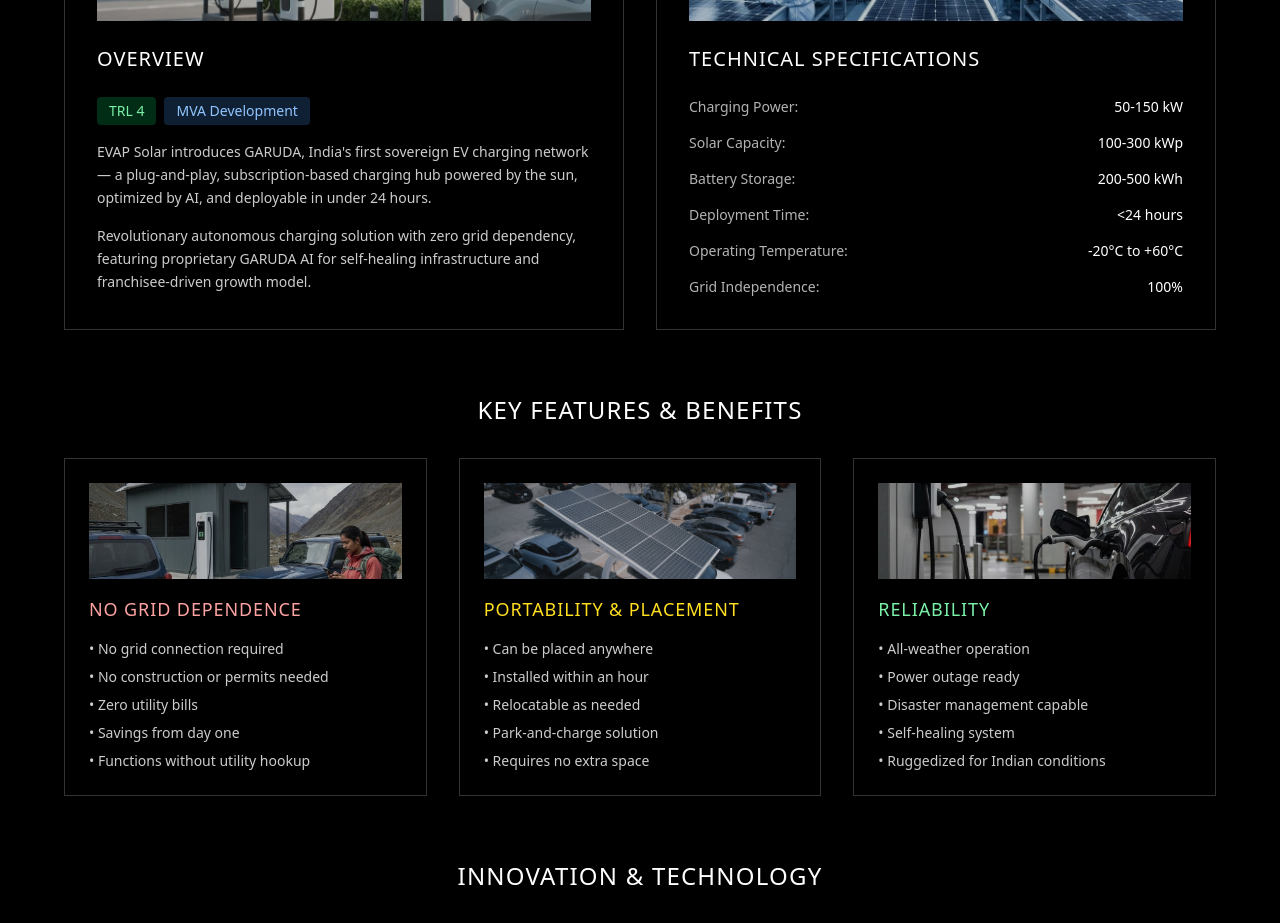
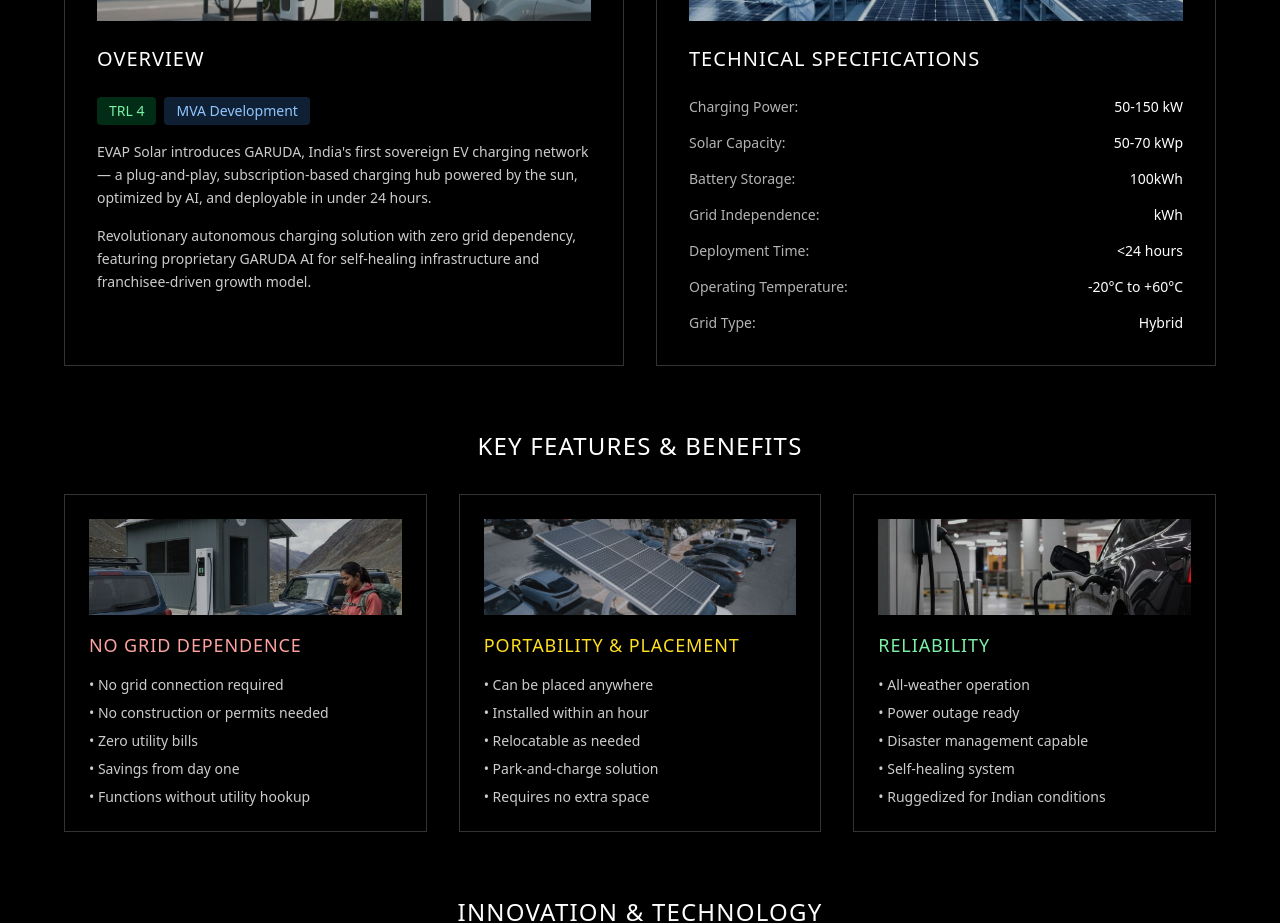
Before and after one commit to srivatsa-source/evapsolar_landing_page, a Next.js app: page /case-study/garuda-charging-station in a window 1280 px wide. Shown: the part 1020-1943 px from the top of the page. Built offline with nearby package versions, Linux system fonts and the light colour scheme.

Commit message:
garuda charging section content

```diff
--- a/app/case-study/garuda-charging-station/page.tsx
+++ b/app/case-study/garuda-charging-station/page.tsx
@@ -47,11 +47,12 @@ const translations = {
     techSpecs: "TECHNICAL SPECIFICATIONS",
     techSpecsData: [
       { label: "Charging Power:", value: "50-150 kW" },
-      { label: "Solar Capacity:", value: "100-300 kWp" },
-      { label: "Battery Storage:", value: "200-500 kWh" },
+      { label: "Solar Capacity:", value: "50-70 kWp" },
+      { label: "Battery Storage:", value: "100kWh" },
+      { label: "Grid Independence:", value: "kWh" },
       { label: "Deployment Time:", value: "<24 hours" },
       { label: "Operating Temperature:", value: "-20°C to +60°C" },
-      { label: "Grid Independence:", value: "100%" },
+      { label: "Grid Type:", value: "Hybrid"},
     ],
 
     applications: "APPLICATIONS",
```
